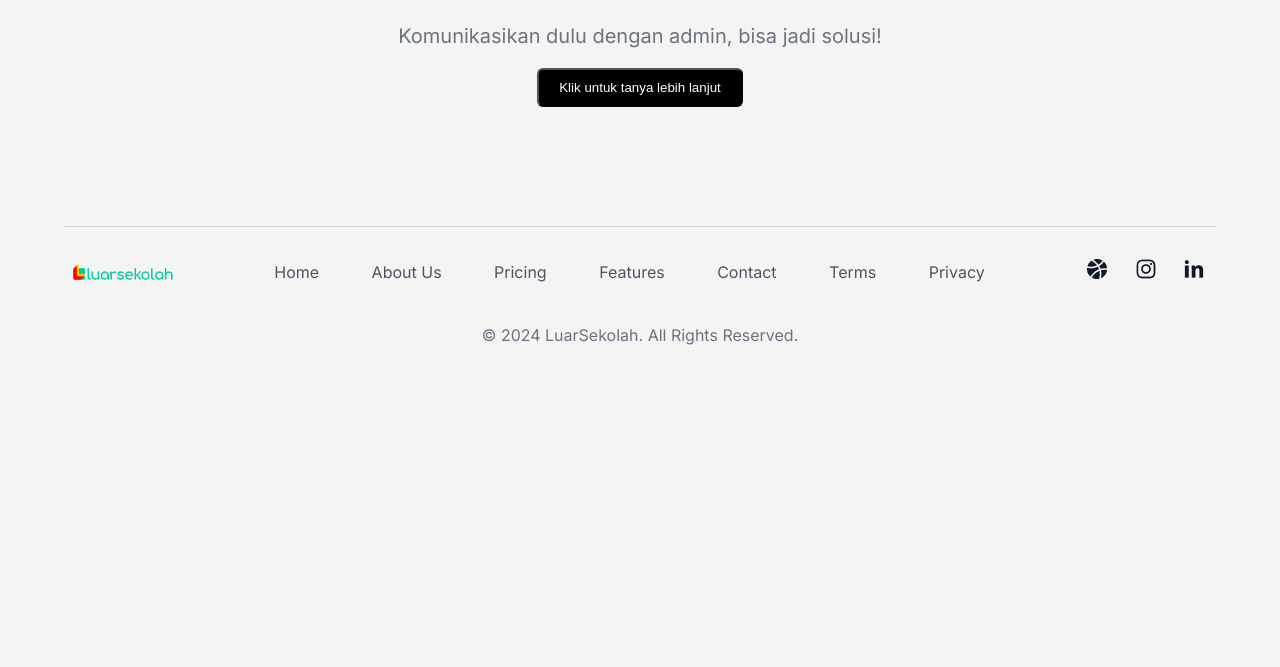
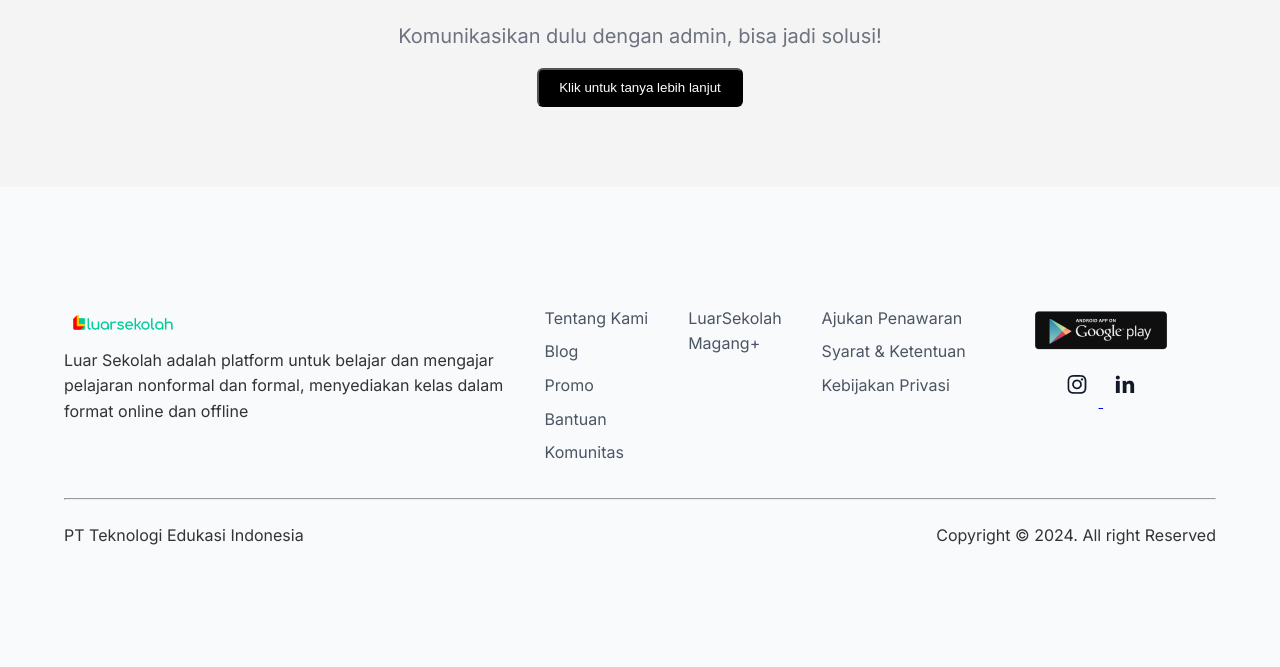
Before and after one commit to arru-tech/app-luar-sekolah, a PHP site: page / in a window 1280 px wide. Shown: the part 2516-3183 px from the top of the page. Before the commit the page ends 2861 px from the top, so only its background shows below. Run offline with PHP 8.4, Linux system fonts and the light colour scheme.

Commit message:
Updated footer style

```diff
--- a/component/footer.php
+++ b/component/footer.php
@@ -1,27 +1,49 @@
 <footer class="footer-container">
-    <div class=footer-col>
-        <hr>
-        <div class="footer-col-2">
-            <div class="footer-comp-1">
+    <div class="footer-col">
+        <div class="footer-row-1">
+            <div class="footer-content-1">
                 <img src="./img/LS-logo-2nd-master.png" alt="">
+                <p>Luar Sekolah adalah platform untuk belajar dan mengajar pelajaran nonformal dan formal, menyediakan kelas dalam format online dan offline</p>
             </div>
-            <div class="footer-comp-2">
-                <a href="">Home</a>
-                <a href="">About Us</a>
-                <a href="">Pricing</a>
-                <a href="">Features</a>
-                <a href="">Contact</a>
-                <a href="">Terms</a>
-                <a href="">Privacy</a>
+            <div class="footer-content-2">
+                <div class="footer-inside1">
+                    <a href="https://luarsekolah.com/tentang-kami">Tentang Kami</a>
+                    <a href="https://luarsekolah.com/article">Blog</a>
+                    <a href="https://luarsekolah.com/promo">Promo</a>
+                    <a href="https://luarsekolah.com/bantuan">Bantuan</a>
+                    <a href="https://luarsekolah.com/komunitas">Komunitas</a>
+                </div>
+                <div class="footer-inside2">
+                    <a href="https://magang.luarsekolah.com/">LuarSekolah<br>Magang+</a>
+                </div>
+                <div class="footer-inside3">
+                    <a href="https://luarsekolah.com/komunitas#">Ajukan Penawaran</a>
+                    <a href="https://luarsekolah.com/pages#terms-of-use">Syarat & Ketentuan</a>
+                    <a href="https://luarsekolah.com/pages#privacy-policy">Kebijakan Privasi</a>
+                </div>
             </div>
-            <div class="footer-comp-3">
-                <a href=""><img src="./img/iconsDribbble.png" alt=""></a>
-                <a href=""><img src="./img/iconsInstagram.png" alt=""></a>
-                <a href=""><img src="./img/iconsLinkedin.png" alt=""></a>
+            <div class="footer-content-3">
+                <div class="footer-inside4">
+                    <a href="https://play.google.com/store/apps/details?id=com.luarsekolah.mobile">
+                        <img src="./img/logo-google-play.png" alt="">
+                    </a>
+                </div>
+                <div class="footer-inside5">
+                    <a href="https://www.instagram.com/luarsekolah/">
+                        <img src="./img/instagram.png" alt="">
+                    </a>
+                    <a href="https://www.linkedin.com/company/luarsekolah-com">
+                        <img src="./img/LinkedIn.png" alt="">
+                    </a>
+                </div>
             </div>
         </div>
-        <div class="footer-col-3">
-            <p>© 2024 LuarSekolah. All Rights Reserved.</p>
+        <div class="footer-row-2">
+            <hr>
+        </div>
+        <div class="footer-row-3">
+            <p>PT Teknologi Edukasi Indonesia</p>
+            <p>Copyright © 2024. All right Reserved</p>
         </div>
     </div>
 </footer>
--- a/css/footer.css
+++ b/css/footer.css
@@ -2,7 +2,8 @@
     display: flex;
     justify-content: center;
     align-items: center;
-    height: 25vh;
+    height: 60vh;
+    background-color: #F9FAFB;
 }
 
 .footer-col {
@@ -12,52 +13,68 @@
     width: 90%;
 }
 
-.footer-col-2 {
+.footer-row-1 {
     display: flex;
     flex-direction: row;
-    justify-content: space-between;
-    align-items: center;
     width: 100%;
 }
 
-.footer-comp-1 img {
-    max-width: 120px;
-    height: auto;
+.footer-content-1, .footer-content-2 {
+    flex: 1;
+}
+
+.footer-content-3 {
     display: flex;
     align-items: center;
+    flex-direction: column;
+    flex: 0.5;
 }
 
-.footer-comp-2 a {
+.footer-content-2 {
+    display: flex;
+    flex-direction: row;
+    justify-content: center;
+    gap: 40px;
+}
+
+.footer-content-2 div a {
+    padding-bottom: 8px;
     text-decoration: none;
     color: #4B5563;
-    padding: 0px 24px;
 }
 
-.footer-col-3 {
-    padding-top: 24px;
-    color: #6D7280;
+.footer-content-2 div a:hover {
+    color: #0EA781;
 }
 
-.footer-col hr {
-    border: 0;
-    height: 1px;
-    background-color: #D2D5DA;
-    margin: 0 0 20px 0;
+.footer-inside1 {
+    display: flex;
+    flex-direction: column;
+}
+
+.footer-inside2 {
+    display: flex;
+    flex-direction: column;
+}
+
+.footer-inside3 {
+    display: flex;
+    flex-direction: column;
+}
+
+.footer-row-3 {
+    display: flex;
+    justify-content: space-between;
     width: 100%;
 }
 
-@media (max-width: 768px) {
-    .footer-col {
-        padding-top: 200px;
-        height: auto;
-    }
-    .footer-col-2 {
-        flex-direction: column;
-    }
-    .footer-comp-2 {
-        display: flex;
-        flex-wrap: wrap;
-        align-items: center;
-        justify-content: space-around;
-    }
-  }
+.footer-content-1 img {
+    max-width: 120px;
+}
+
+.footer-row-2 {
+    height: 1px;
+    background-color: #000000;
+    margin: 24px 0px;
+    width: 100%;
+}
```
Also changed, not shown: img/LinkedIn.png (added), img/instagram.png (added), img/logo-google-play.png (added).
